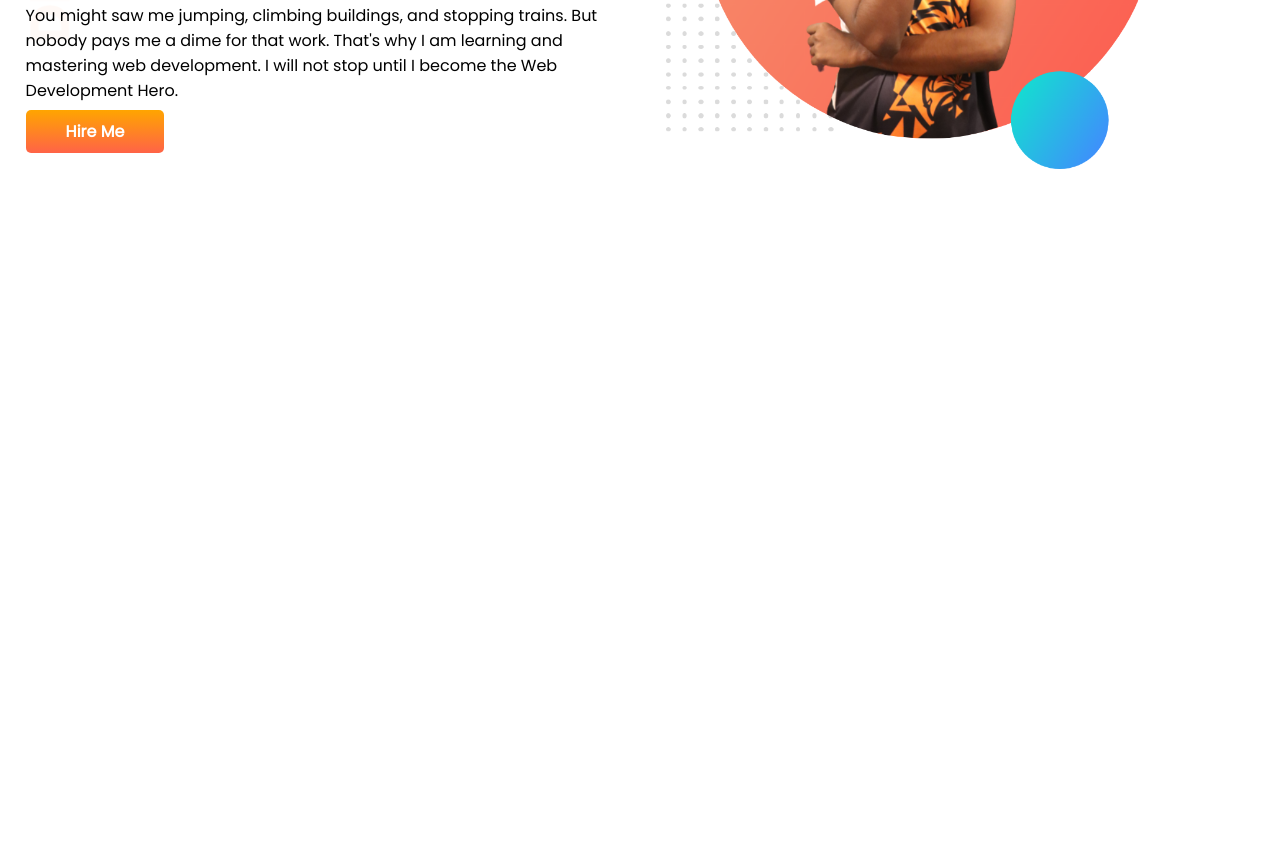
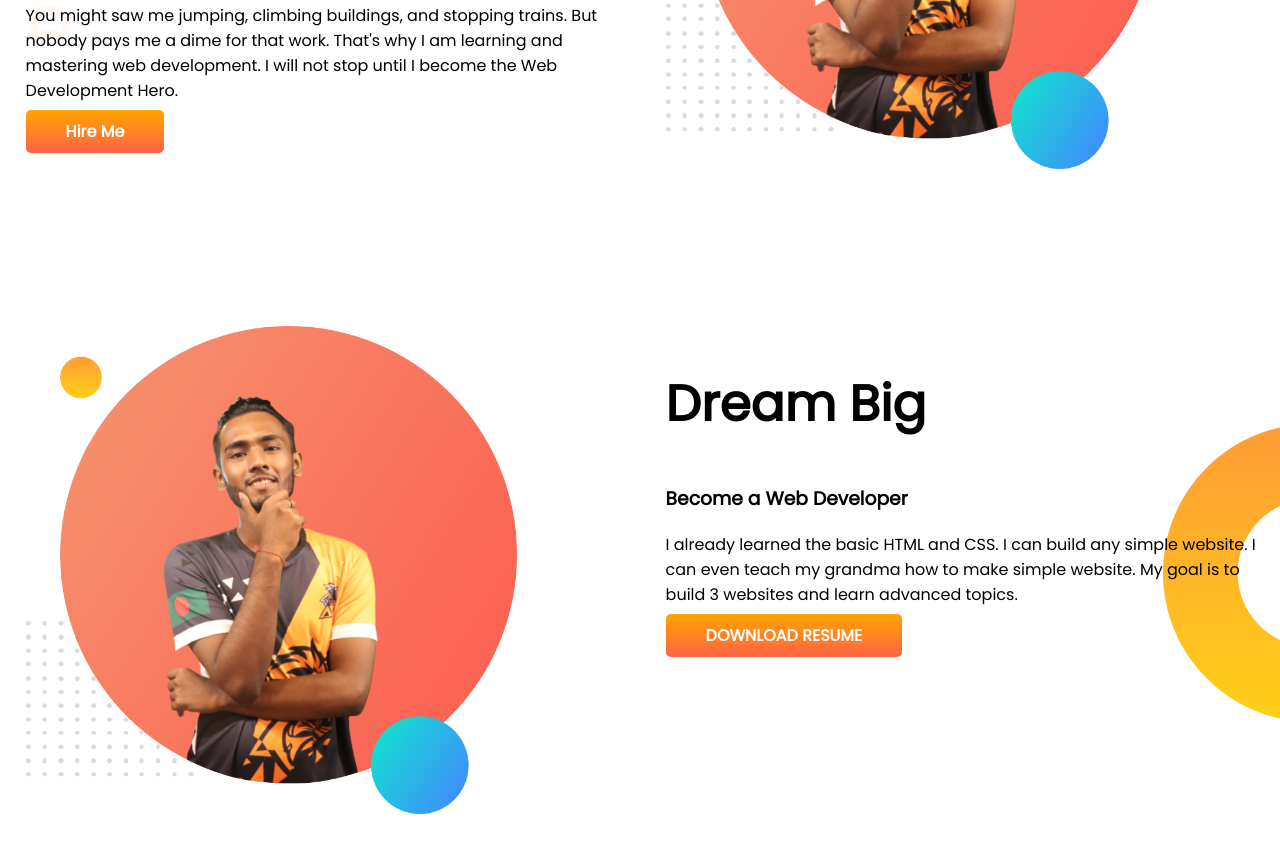
Before and after one commit to sondiproy0/developer-portfolio, a plain HTML site: page index.html in a window 1280 px wide. Shown: the part 319-1172 px from the top of the page. Before the commit the page ends 800 px from the top, so only its background shows below. Drawn offline with Linux system fonts and the light colour scheme.

Commit message:
dream added

```diff
--- a/index.html
+++ b/index.html
@@ -32,6 +32,19 @@
         </div>
     </section>
 
+    <section class="dream-big">
+        <div class="half-width">
+            <img src="images/sondip.png" alt="">
+        </div>
+        <div class="half-width">
+            <h1>Dream Big</h1>
+            <h3>Become a Web Developer</h3>
+            <p>I already learned the basic HTML and CSS. I can build any simple website. I can even teach my grandma how
+                to make simple website. My goal is to build 3 websites and learn advanced topics.</p>
+            <a class="link-button" target="_blank" href="">DOWNLOAD RESUME</a>
+        </div>
+    </section>
+
 </body>
 
 </html>
--- a/style.css
+++ b/style.css
@@ -12,6 +12,7 @@ h1{
 
 section{
     display: flex;
+    margin-bottom: 150px;
 }
 
 .half-width{
@@ -36,3 +37,9 @@ section{
     background-image: url(images/top-banner.png);
     background-repeat: no-repeat;
 }
+
+.dream-big{
+    background-image: url(images/dream-bg.png);
+    background-repeat: no-repeat;
+    background-position: right;
+}
```
